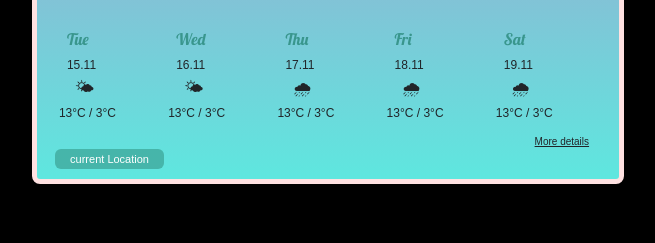
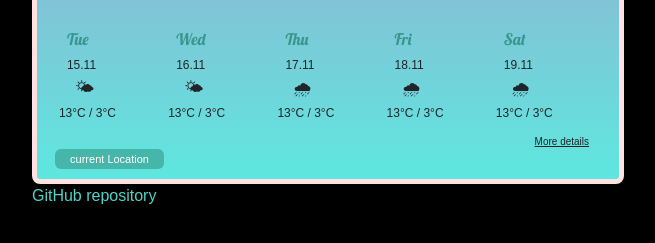
Before and after one commit to SandraBexx/SheCodes-WeatherApp, a plain HTML site: page index.html in a window 1280 px wide. Shown: the part 273-516 px from the top of the page, without its empty margins (312-967 px from the left). Drawn offline with nearby package versions, Linux system fonts and the light colour scheme; a web font is replaced by a local one.

Commit message:
Include GitHub respository link

```diff
--- a/index.html
+++ b/index.html
@@ -109,6 +109,9 @@
         />
       </div>
     </div>
+    <a href="https://github.com/SandraBexx/SheCodes-WeatherApp"
+      >GitHub repository</a
+    >
     <script src="src/js.js"></script>
   </body>
 </html>
```
